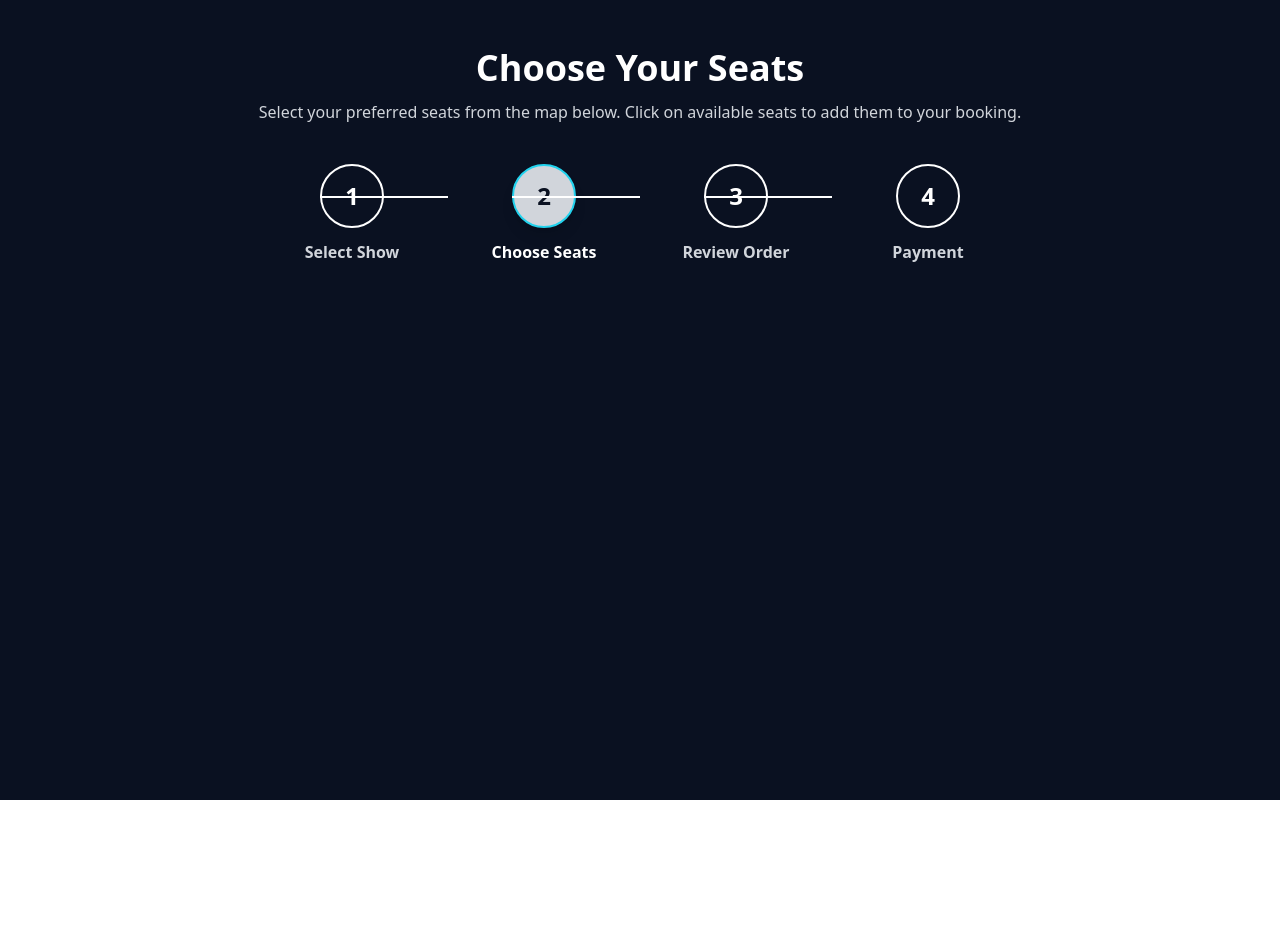
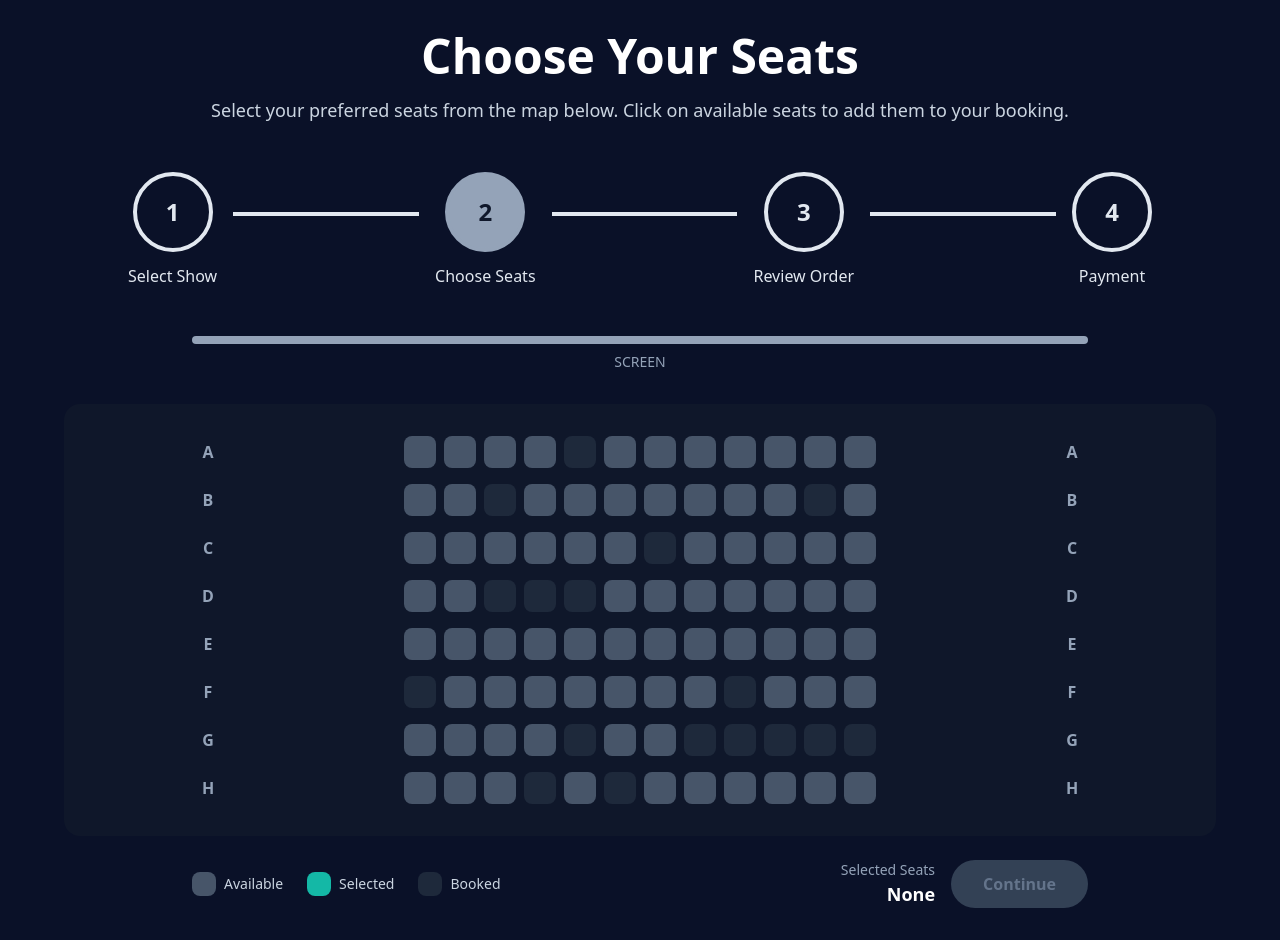
Before and after one commit to KaveeshaKalhari/planetarium-webapp, a React (Vite) app: page /choose-seats in a window 1280 px wide. Before the commit the page ends 800 px from the top, so only its background shows below. Built offline with nearby package versions, Linux system fonts and the light colour scheme.

Commit message:
feature/booking-pages - Modify the choose seats page

```diff
--- a/package.json
+++ b/package.json
@@ -11,6 +11,7 @@
     "test": "echo \"No tests yet\" && exit 0"
   },
   "dependencies": {
+    "lucide-react": "^0.555.0",
     "react": "^19.1.1",
     "react-dom": "^19.1.1",
     "react-icons": "^5.5.0",
--- a/src/Pages/ChooseSeatPage..tsx
+++ b/src/Pages/ChooseSeatPage..tsx
@@ -1,49 +1,198 @@
-import React from "react";
+import React, { useState } from 'react';
+
+interface Seat {
+    id: string;
+    row: string;
+    number: number;
+    status: 'available' | 'selected' | 'booked';
+}
+
+const ChooseSeatsPage: React.FC = () => {
+    const [seats, setSeats] = useState<Seat[]>(generateSeats());
 
     const steps = [
-    { label: "Select Show", path: "/booking" },
-    { label: "Choose Seats", path: "/choose-seats" },
-    { label: "Review Order", path: "/review-order" },
-    { label: "Payment", path: "/payment" },
+        { number: 1, label: "Select Show", active: false },
+        { number: 2, label: "Choose Seats", active: true },
+        { number: 3, label: "Review Order", active: false },
+        { number: 4, label: "Payment", active: false }
     ];
 
-const ChooseSeatPage: React.FC = () => (
-    <div className="min-h-screen bg-[#0a1121] flex flex-col items-center pt-12">
-        <h1 className="text-4xl font-bold text-white text-center mb-3">Choose Your Seats</h1>
-        <p className="text-center text-gray-300 mb-10">
+    function generateSeats(): Seat[] {
+        const rows = ['A', 'B', 'C', 'D', 'E', 'F', 'G', 'H'];
+        const seatsPerRow = 12;
+        const allSeats: Seat[] = [];
+
+        rows.forEach((row) => {
+            for (let i = 1; i <= seatsPerRow; i++) {
+                // Randomly book some seats for demo
+                const randomBooked = Math.random() > 0.8;
+                allSeats.push({
+                    id: `${row}${i}`,
+                    row,
+                    number: i,
+                    status: randomBooked ? 'booked' : 'available'
+                });
+            }
+        });
+
+        return allSeats;
+    }
+
+    const handleSeatClick = (seatId: string) => {
+        setSeats(prevSeats =>
+            prevSeats.map(seat => {
+                if (seat.id === seatId && seat.status !== 'booked') {
+                    return {
+                        ...seat,
+                        status: seat.status === 'selected' ? 'available' : 'selected'
+                    };
+                }
+                return seat;
+            })
+        );
+    };
+
+    const getSeatColor = (status: string) => {
+        switch (status) {
+            case 'available':
+                return 'bg-slate-600 hover:bg-slate-500 cursor-pointer';
+            case 'selected':
+                return 'bg-teal-500 hover:bg-teal-600 cursor-pointer';
+            case 'booked':
+                return 'bg-slate-800 cursor-not-allowed';
+            default:
+                return 'bg-slate-600';
+        }
+    };
+
+    const groupedSeats = seats.reduce((acc, seat) => {
+        if (!acc[seat.row]) {
+            acc[seat.row] = [];
+        }
+        acc[seat.row].push(seat);
+        return acc;
+    }, {} as Record<string, Seat[]>);
+
+    const selectedSeats = seats.filter(seat => seat.status === 'selected');
+
+    return (
+        <div className="min-h-screen bg-[#0A1128] text-white p-4 md:p-8">
+            {/* Header */}
+            <div className="max-w-6xl mx-auto mb-12">
+                <h1 className="text-4xl md:text-5xl font-bold text-center mb-4">
+                    Choose Your Seats
+                </h1>
+                <p className="text-slate-300 text-center text-lg">
                     Select your preferred seats from the map below. Click on available seats to add them to your booking.
                 </p>
-        {/* Stepper */}
-        <div className="flex justify-center items-center gap-16 mb-12 w-full max-w-3xl">
-            {steps.map((step, idx) => (
-                <div key={step.label} className="flex flex-col items-center w-32">
-                    <div className="relative flex items-center">
-                        <button
-                            className={`w-16 h-16 rounded-full border-2 flex items-center justify-center text-2xl font-bold transition ${
-                                idx === 1
-                                    ? "bg-gray-300 border-cyan-400 text-[#0a1121] shadow-lg"
-                                    : "bg-[#0a1121] border-white text-white"
-                            }`}
-                            disabled
-                        >
-                            {idx + 1}
-                        </button>
-                        {idx < steps.length - 1 && (
-                            <span className="absolute right-[-64px] top-1/2 w-32 h-0.5 bg-white"></span>
-                        )}
             </div>
-                    <span
-                        className={`mt-3 text-base font-semibold ${
-                            idx === 1 ? "text-white" : "text-gray-300"
+
+            {/* Progress Steps */}
+            <div className="max-w-5xl mx-auto mb-12">
+                <div className="flex items-center justify-between">
+                    {steps.map((step, index) => (
+                        <React.Fragment key={step.number}>
+                            <div className="flex flex-col items-center">
+                                <div
+                                    className={`w-16 h-16 md:w-20 md:h-20 rounded-full border-4 flex items-center justify-center text-xl md:text-2xl font-bold transition-all ${
+                                        step.active
+                                            ? 'bg-slate-400 border-slate-400 text-slate-900'
+                                            : 'bg-transparent border-slate-200 text-slate-200'
                                     }`}
                                 >
+                                    {step.number}
+                                </div>
+                                <span className="mt-3 text-sm md:text-base font-medium text-slate-200">
                   {step.label}
                 </span>
                             </div>
+                            {index < steps.length - 1 && (
+                                <div className="flex-1 h-1 bg-slate-200 mx-2 md:mx-4 mb-8" />
+                            )}
+                        </React.Fragment>
                     ))}
                 </div>
-        {/* Seat map would go here */}
+            </div>
+
+            {/* Main Content */}
+            <div className="max-w-6xl mx-auto">
+                {/* Screen */}
+                <div className="mb-8">
+                    <div className="bg-slate-400 h-2 rounded-full max-w-4xl mx-auto mb-2"></div>
+                    <p className="text-center text-slate-400 text-sm">SCREEN</p>
+                </div>
+
+                {/* Seating Map */}
+                <div className="bg-slate-900 rounded-2xl p-6 md:p-8 mb-6">
+                    <div className="space-y-4 max-w-4xl mx-auto">
+                        {Object.entries(groupedSeats).map(([row, rowSeats]) => (
+                            <div key={row} className="flex items-center gap-2">
+                                <span className="text-slate-400 font-bold w-8 text-center">{row}</span>
+                                <div className="flex gap-2 flex-1 justify-center">
+                                    {rowSeats.map((seat) => (
+                                        <button
+                                            key={seat.id}
+                                            onClick={() => handleSeatClick(seat.id)}
+                                            disabled={seat.status === 'booked'}
+                                            className={`w-8 h-8 rounded-lg transition-all ${getSeatColor(seat.status)}`}
+                                            title={`Seat ${seat.id} - ${seat.status}`}
+                                        />
+                                    ))}
+                                </div>
+                                <span className="text-slate-400 font-bold w-8 text-center">{row}</span>
+                            </div>
+                        ))}
+                    </div>
+                </div>
+
+                {/* Legend and Actions */}
+                <div className="flex flex-col md:flex-row items-center justify-between gap-6 max-w-4xl mx-auto">
+                    {/* Legend */}
+                    <div className="flex gap-6 text-sm">
+                        <div className="flex items-center gap-2">
+                            <div className="w-6 h-6 bg-slate-600 rounded-lg"></div>
+                            <span className="text-slate-300">Available</span>
+                        </div>
+                        <div className="flex items-center gap-2">
+                            <div className="w-6 h-6 bg-teal-500 rounded-lg"></div>
+                            <span className="text-slate-300">Selected</span>
+                        </div>
+                        <div className="flex items-center gap-2">
+                            <div className="w-6 h-6 bg-slate-800 rounded-lg"></div>
+                            <span className="text-slate-300">Booked</span>
+                        </div>
+                    </div>
+
+                    {/* Selected Seats Info */}
+                    <div className="flex items-center gap-4">
+                        <div className="text-right">
+                            <p className="text-slate-400 text-sm">Selected Seats</p>
+                            <p className="text-white font-bold text-lg">
+                                {selectedSeats.length > 0
+                                    ? selectedSeats.map(s => s.id).join(', ')
+                                    : 'None'}
+                            </p>
+                        </div>
+                        <button
+                            disabled={selectedSeats.length === 0}
+                            onClick={() => {
+                                if (selectedSeats.length === 0) return;
+                                const seatsParam = encodeURIComponent(selectedSeats.map(s => s.id).join(','));
+                                window.location.href = `/review-order?seats=${seatsParam}`;
+                            }}
+                            className={`px-8 py-3 rounded-full font-bold transition-colors ${
+                                selectedSeats.length > 0
+                                    ? 'bg-teal-600 hover:bg-teal-700 text-white cursor-pointer'
+                                    : 'bg-slate-700 text-slate-500 cursor-not-allowed'
+                            }`}
+                        >
+                            Continue
+                        </button>
+                    </div>
+                </div>
+            </div>
         </div>
     );
+};
 
-export default ChooseSeatPage;
+export default ChooseSeatsPage;
```
Also changed, not shown: 1 other file (tests, documents, lock files or other folders). Lines whose indentation alone changed are shown as unchanged.
